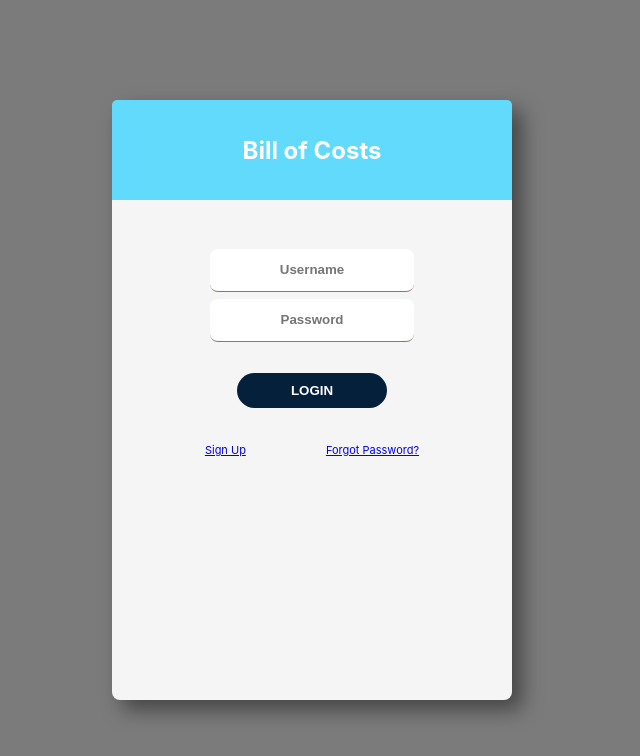
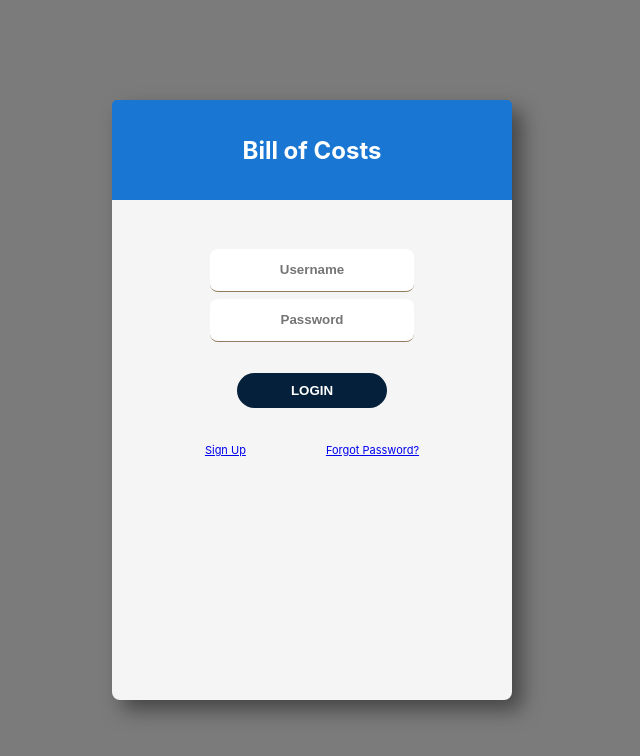
Before and after one commit to bwakyaya/signum-boc-web, a React (Create React App) app: page / in a window 1280 px wide. Shown: the top 756 px of the page, without its empty margins (328-968 px from the left). Built offline with nearby package versions, Linux system fonts and the light colour scheme.

Commit message:
Commit with blue theme color

```diff
--- a/src/App.css
+++ b/src/App.css
@@ -27,7 +27,7 @@
   box-shadow: 10px 10px 20px rgb(70, 70, 70);}
 .login-logo{
   /* background-color: rgb(215, 129, 21); */
-  background-color: #61dafb;
+  background-color: #1976d2;
   border-top-left-radius: 5px;
   border-top-right-radius: 5px;
   display: flex;
@@ -237,7 +237,6 @@ width: 100%;}
   justify-content: center;
   align-content: center;
   font-size: 15px;
-  text-transform: uppercase;
   font-family: 'Segoe UI', Tahoma, Geneva, Verdana, sans-serif;
   /* font-weight: bold; */
   color: white;}
--- a/src/components/dashboard/new-bill-home/items.css
+++ b/src/components/dashboard/new-bill-home/items.css
@@ -3,7 +3,7 @@
 }
 
 .add-button{
-    color: cornflowerblue;
+    color: #1976d2;
 }
 .add-button:hover{
     opacity: 0.6;
```
